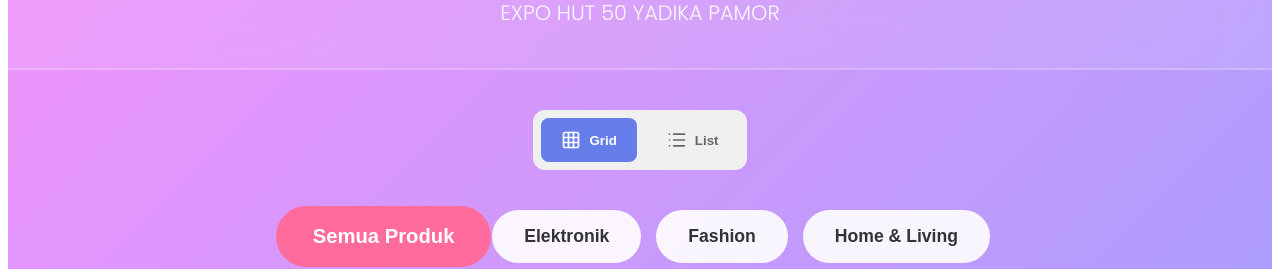
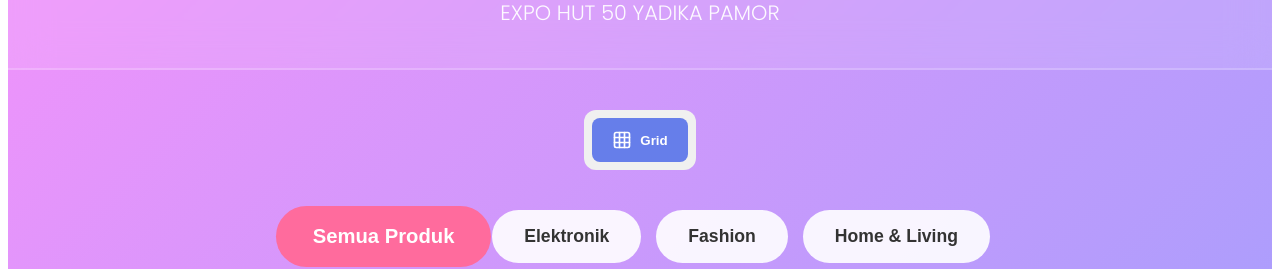
Before and after one commit to VictoriaYukii/WebsiteExpoYadika9, a React (Vite) app: page /#/ in a window 1280 px wide. Shown: the part 163-432 px from the top of the page. Built offline with nearby package versions, Linux system fonts and the light colour scheme.

Commit message:
ngilangin option List

```diff
--- a/src/catalogpage.jsx
+++ b/src/catalogpage.jsx
@@ -108,12 +108,43 @@ function CatalogPage({ products, categories, selectedCategory, setSelectedCatego
 </div>
 
       {/* Filter Bar */}
-      <div style={{ maxWidth: '1400px', margin: '0 auto', padding: '40px 20px', display: 'flex', justifyContent: 'center' }}>
-        <div style={{ display: 'flex', gap: '10px', background: '#f0f0f0', padding: '8px', borderRadius: '12px' }}>
-          <button onClick={() => setView('grid')} style={{ padding: '12px 20px', border: 'none', background: view==='grid'?'#667eea':'transparent', color: view==='grid'?'white':'#666', borderRadius:'8px', display:'flex', alignItems:'center', gap:'8px', fontWeight:'600' }}><Grid size={20}/> Grid</button>
-          <button onClick={() => setView('list')} style={{ padding: '12px 20px', border: 'none', background: view==='list'?'#667eea':'transparent', color: view==='list'?'white':'#666', borderRadius:'8px', display:'flex', alignItems:'center', gap:'8px', fontWeight:'600' }}><List size={20}/> List</button>
-        </div>
-      </div>
+<div
+  style={{
+    maxWidth: '1400px',
+    margin: '0 auto',
+    padding: '40px 20px',
+    display: 'flex',
+    justifyContent: 'center'
+  }}
+>
+  <div
+    style={{
+      display: 'flex',
+      gap: '10px',
+      background: '#f0f0f0',
+      padding: '8px',
+      borderRadius: '12px'
+    }}
+  >
+    <button
+      style={{
+        padding: '12px 20px',
+        border: 'none',
+        background: '#667eea',
+        color: 'white',
+        borderRadius: '8px',
+        display: 'flex',
+        alignItems: 'center',
+        gap: '8px',
+        fontWeight: '600',
+        cursor: 'default'
+      }}
+    >
+      <Grid size={20} /> Grid
+    </button>
+  </div>
+</div>
+
 
       {/* Categories */}
       <div style={{ display: 'flex', gap: '15px', flexWrap: 'wrap', marginBottom: '40px', justifyContent: 'center' }}>
```
